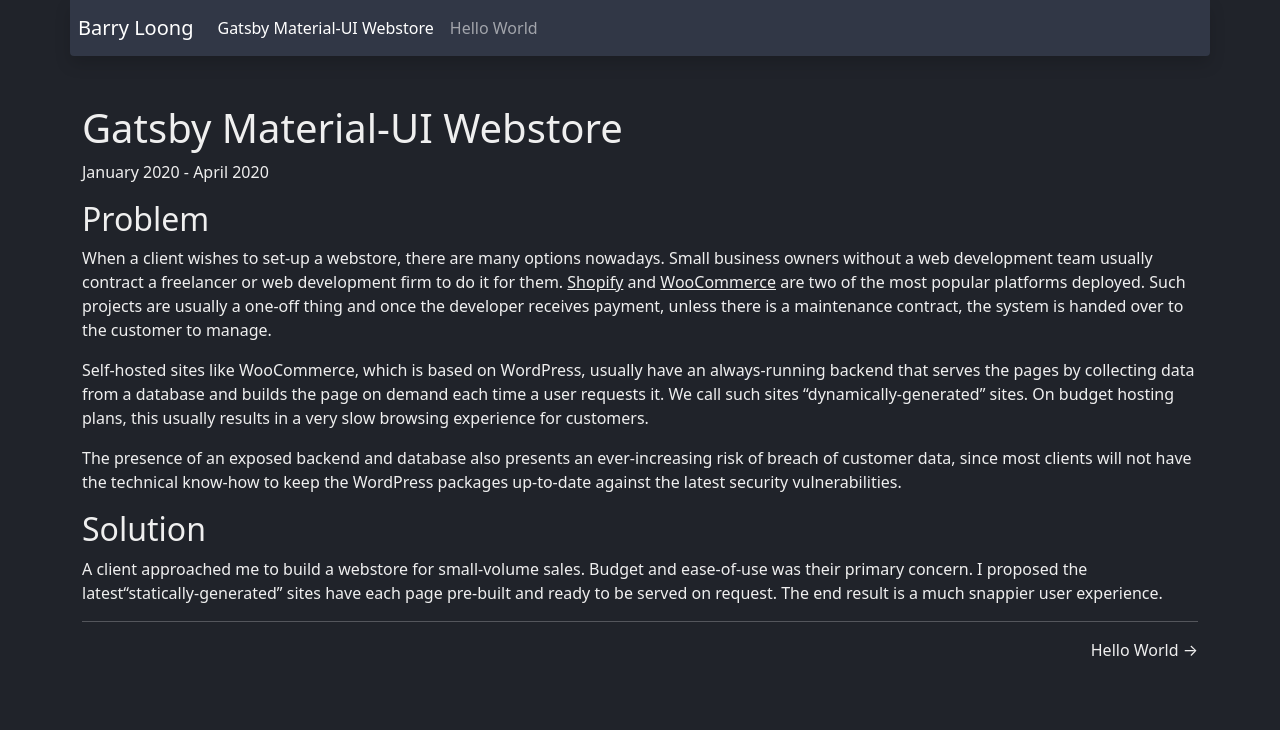
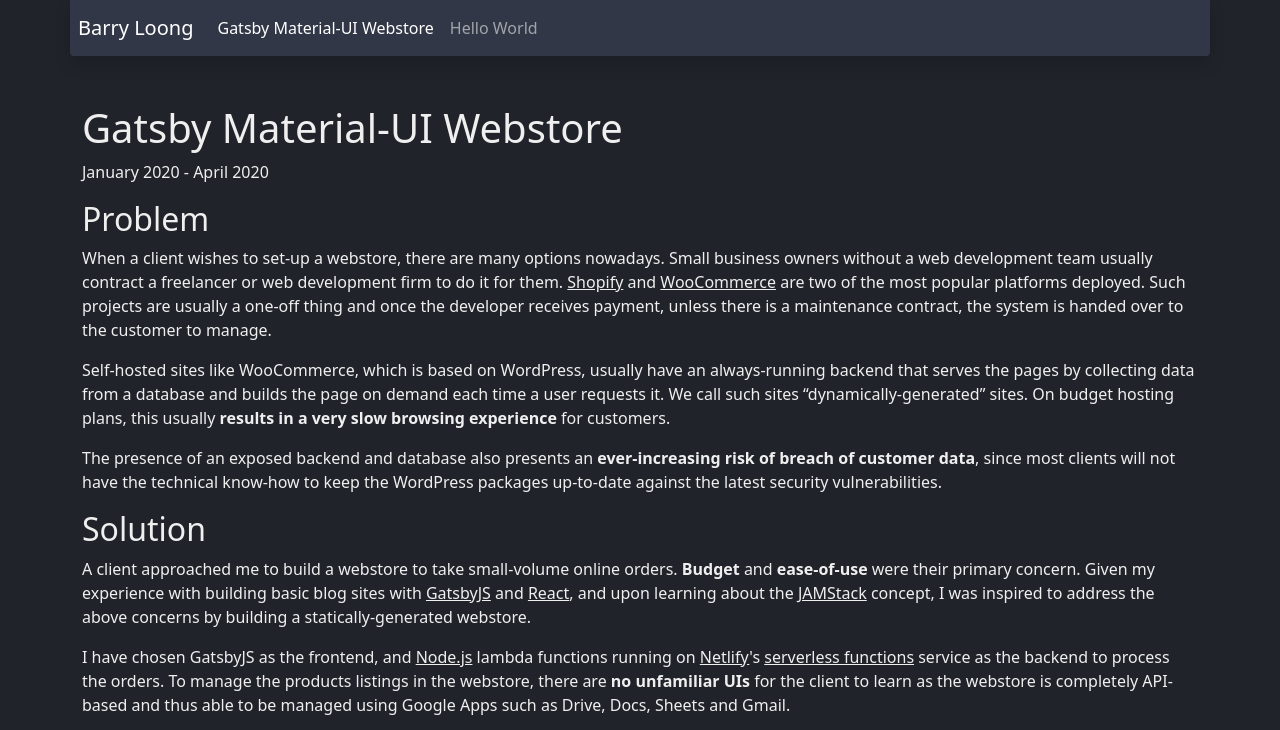
Before and after one commit to loongyh/portfolio, a Gatsby site: page /gatsby-material-ui-webstore/ in a window 1280 px wide. Shown: the top 730 px of the page. Built offline with nearby package versions, Linux system fonts and the light colour scheme; Gatsby itself is replaced by a stand-in of ours.

Commit message:
Update Projects “gatsby-material-ui-webstore/index”

```diff
--- a/content/projects/gatsby-material-ui-webstore/index.md
+++ b/content/projects/gatsby-material-ui-webstore/index.md
@@ -9,10 +9,14 @@
 
 When a client wishes to set-up a webstore, there are many options nowadays. Small business owners without a web development team usually contract a freelancer or web development firm to do it for them. [Shopify](https://www.shopify.com/) and [WooCommerce](https://woocommerce.com/) are two of the most popular platforms deployed. Such projects are usually a one-off thing and once the developer receives payment, unless there is a maintenance contract, the system is handed over to the customer to manage.
 
-Self-hosted sites like WooCommerce, which is based on WordPress, usually have an always-running backend that serves the pages by collecting data from a database and builds the page on demand each time a user requests it. We call such sites “dynamically-generated” sites. On budget hosting plans, this usually results in a very slow browsing experience for customers.
+Self-hosted sites like WooCommerce, which is based on WordPress, usually have an always-running backend that serves the pages by collecting data from a database and builds the page on demand each time a user requests it. We call such sites “dynamically-generated” sites. On budget hosting plans, this usually **results in a very slow browsing experience** for customers.
 
-The presence of an exposed backend and database also presents an ever-increasing risk of breach of customer data, since most clients will not have the technical know-how to keep the WordPress packages up-to-date against the latest security vulnerabilities.
+The presence of an exposed backend and database also presents an **ever-increasing risk of breach of customer data**, since most clients will not have the technical know-how to keep the WordPress packages up-to-date against the latest security vulnerabilities.
 
 ## Solution
 
-A client approached me to build a webstore for small-volume sales. Budget and ease-of-use was their primary concern. I proposed  the latest“statically-generated” sites have each page pre-built and ready to be served on request. The end result is a much snappier user experience.
+A client approached me to build a webstore to take small-volume online orders. **Budget** and **ease-of-use** were their primary concern. Given my experience with building basic blog sites with [GatsbyJS](https://www.gatsbyjs.com/) and [React](https://reactjs.org/), and upon learning about the [JAMStack](https://jamstack.org/) concept, I was inspired to address the above concerns by building a statically-generated webstore.
+
+I have chosen GatsbyJS as the frontend, and [Node.js](https://nodejs.org/en/) lambda functions running on [Netlify](https://www.netlify.com/)'s [serverless functions](https://www.netlify.com/products/functions/) service as the backend to process the orders. To manage the products listings in the webstore, there are **no unfamiliar UIs** for the client to learn as the webstore is completely API-based and thus able to be managed using Google Apps such as Drive, Docs, Sheets and Gmail.
+
+![Products page](1.png "https://gmws.netlify.app")
```
Also changed, not shown: content/projects/gatsby-material-ui-webstore/1.png (added).
